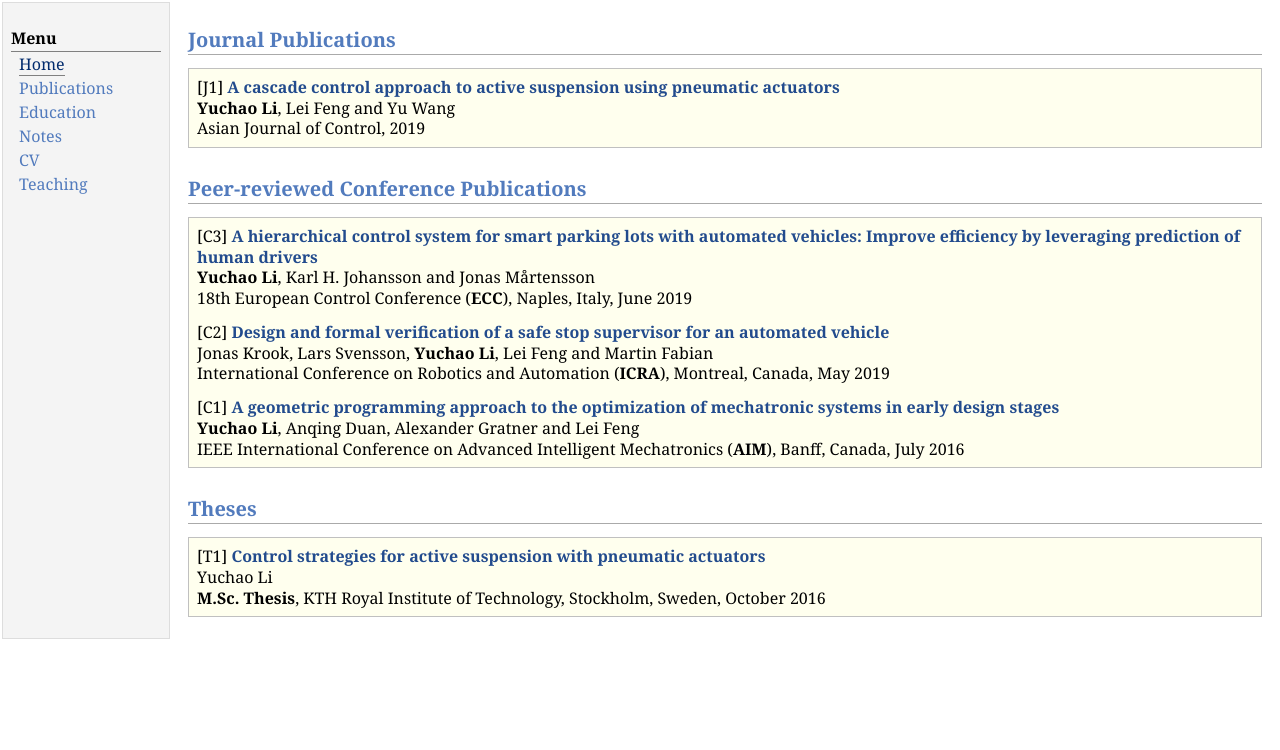
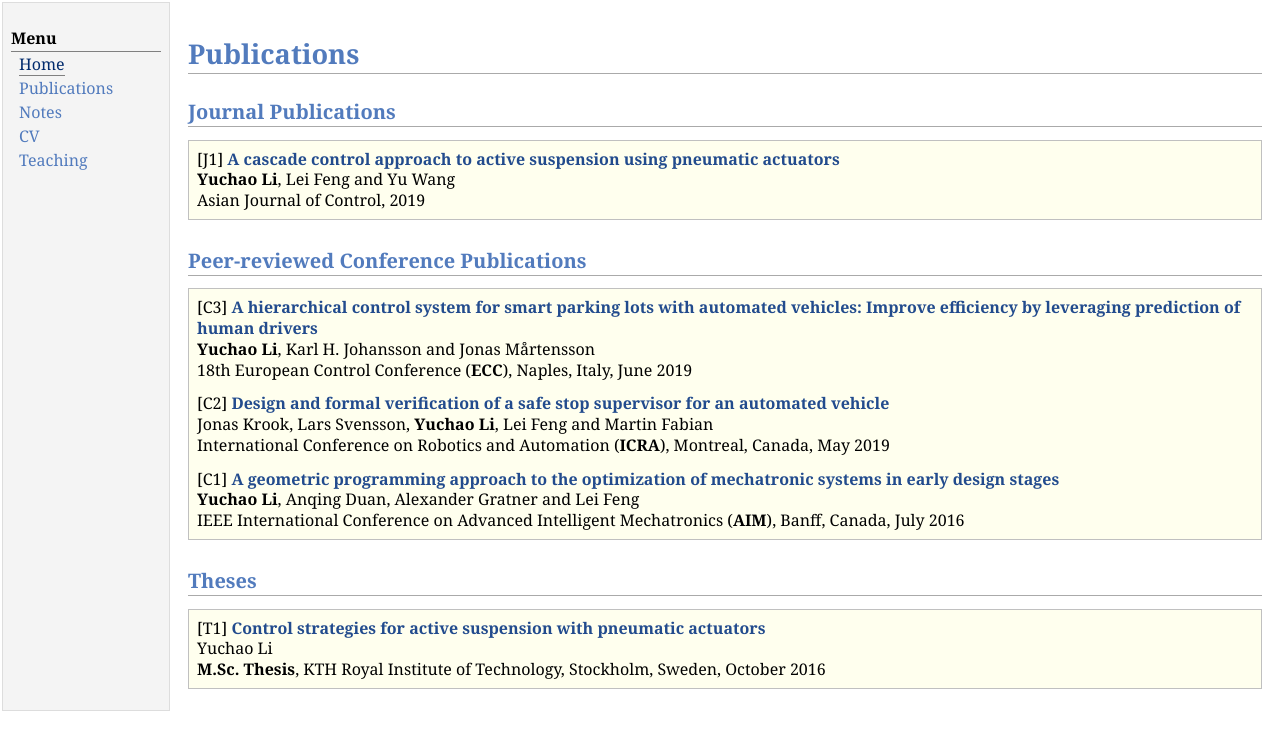
Before and after one commit to yuchaotaigu/yuchaotaigu.github.io, a Jekyll site: the page research.html, which Jekyll copies as it is, in a window 1280 px wide. Shown: the top 750 px of the page. Built offline with Jekyll 4.4.1, drawn with Linux system fonts in a browser that asks for light colours; comment, search, counter and statistics services are not loaded.

Commit message:
Update research.html

```diff
--- a/research.html
+++ b/research.html
@@ -21,12 +21,13 @@ urchinTracker();
 <div class="menu-category">Menu</div>
 <div class="menu-item"><a href="index.html" class="current">Home</a></div>
 <div class="menu-item"><a href="research.html">Publications</a></div>
-<div class="menu-item"><a href="education.html">Education</a></div>
 <div class="menu-item"><a href="notes.html">Notes</a></div>
 <div class="menu-item"><a href="cv.html">CV</a></div>
 <div class="menu-item"><a href="teaching.html">Teaching</a></div>
 </td>
 <td id="layout-content">
+<h1>Publications</h1>
+
 <h2>Journal Publications</h2>
 <div class="infoblock">
 <div class="blockcontent">
```
